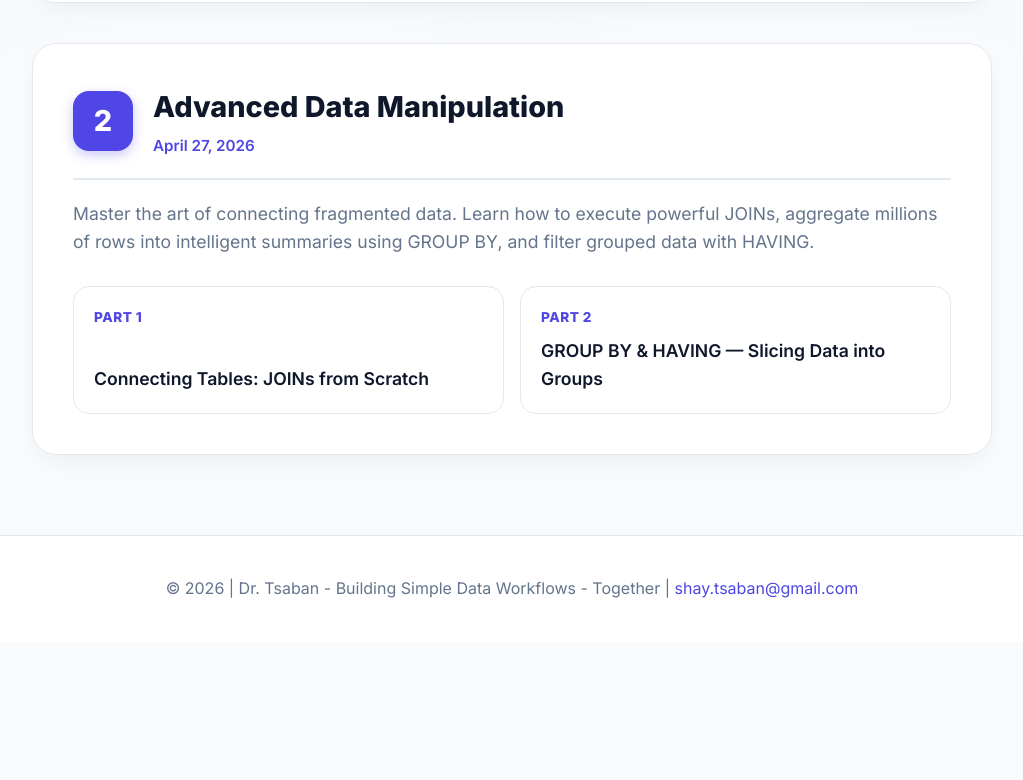
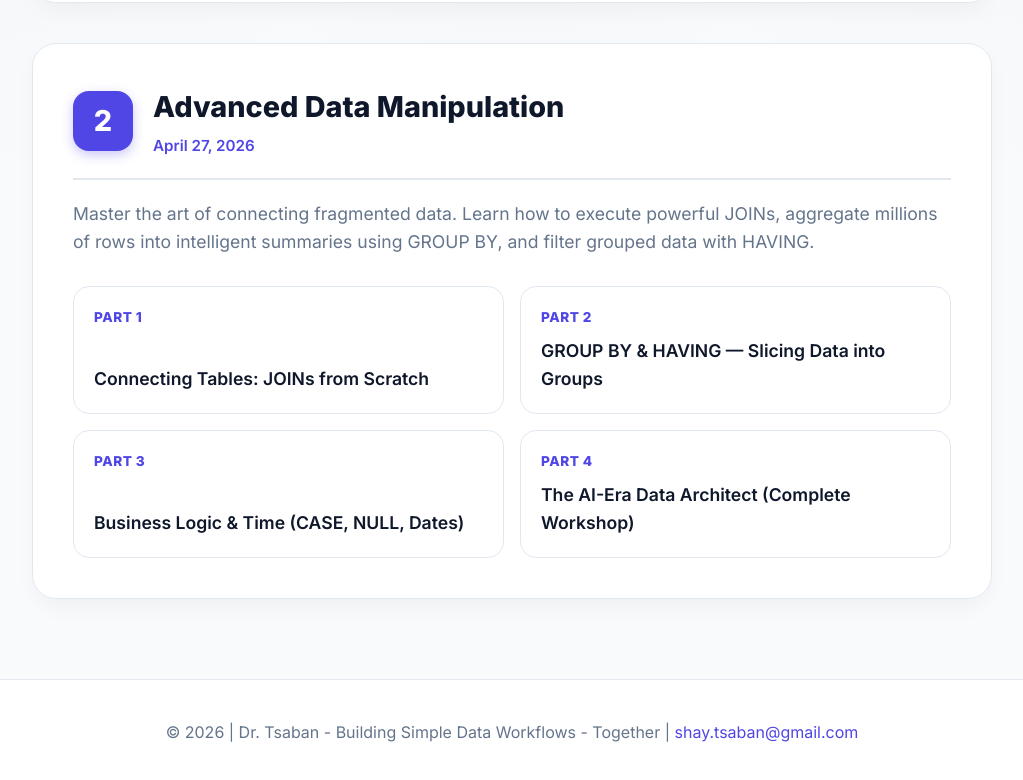
Before and after one commit to shaytsaban/technion, a plain HTML site: page index2.html in a window 1280 px wide. Shown: the part 1116-1896 px from the top of the page, without its empty margins (128-1151 px from the left). Before the commit the page ends 1758 px from the top, so only its background shows below. Drawn offline with Linux system fonts and the light colour scheme.

Commit message:
Update index2.html

```diff
--- a/index2.html
+++ b/index2.html
@@ -342,6 +342,16 @@
                         <span class="part-number">Part 2</span>
                         <span class="part-title">GROUP BY & HAVING — Slicing Data into Groups</span>
                     </a>
+
+                    <a href="lec2.3.html" class="part-btn">
+                        <span class="part-number">Part 3</span>
+                        <span class="part-title">Business Logic & Time (CASE, NULL, Dates)</span>
+                    </a>
+
+                    <a href="lec2.4.html" class="part-btn">
+                        <span class="part-number">Part 4</span>
+                        <span class="part-title">The AI-Era Data Architect (Complete Workshop)</span>
+                    </a>
                 </div>
             </article>
 
```
